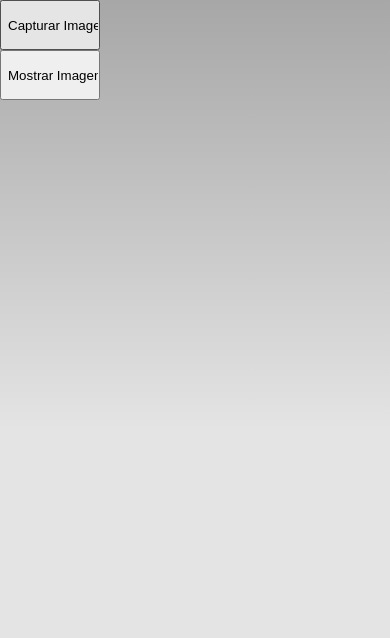
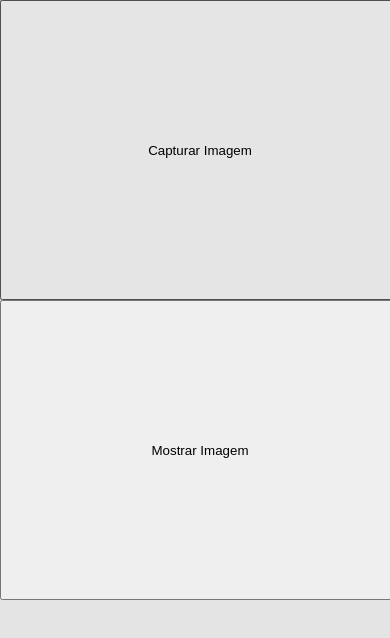
Before and after one commit to tiagoavila/PhonegapCapture, a plain HTML site: page www/index.html in a window 390 px wide. Drawn offline with Linux system fonts and the light colour scheme; some packages are replaced by stand-ins of ours.

Commit message:
correção no tamanho dos botões

```diff
--- a/www/index.html
+++ b/www/index.html
@@ -8,8 +8,8 @@
         <title>Capture Imagem</title>
     </head>
     <body>
-        <input type="button" value="Capturar Imagem" onClick="capturarImagem()" style="width: 100px; height: 50px;"> <br/>
-        <input type="button" value="Mostrar Imagem" onClick="mostrarImagem()" style="width: 100px; height: 50px;"> <br/>
+        <input type="button" value="Capturar Imagem" onClick="capturarImagem()" style="width: 400px; height: 300px;"> <br/>
+        <input type="button" value="Mostrar Imagem" onClick="mostrarImagem()" style="width: 400px; height: 300px;"> <br/>
 
         <span id="imagem" style="height: 50%; width: 50%;"></span>
 
```
